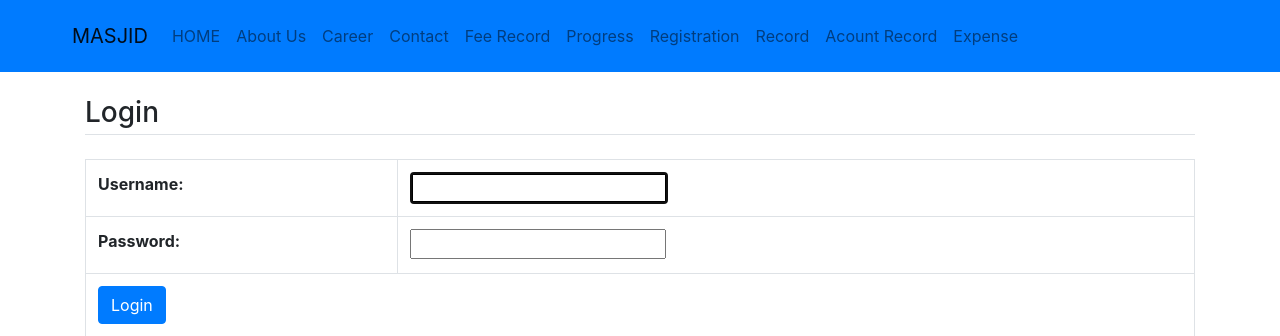
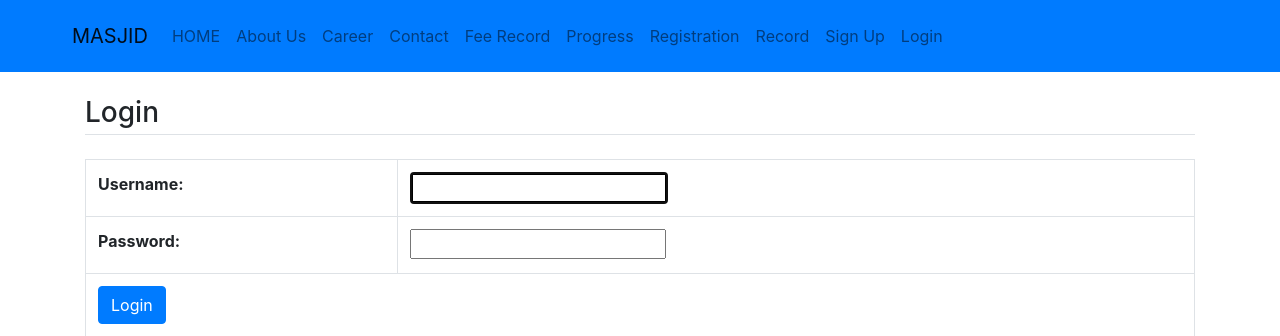
Before and after one commit to Bilal-Zafar786/ZahidBinSabitMasjid, a Django app: a page that uses App/templates/base.html in a window 1280 px wide. Shown: the top 336 px of the page. Run offline with Django 3.2, Linux system fonts and the light colour scheme; some libraries are stand-ins or nearby versions.

Commit message:
SignUp Login

```diff
--- a/App/templates/base.html
+++ b/App/templates/base.html
@@ -66,7 +66,7 @@ a:hover{
           </a>
         </li>
         <li class="nav-item">
-          <a href="" class="nav-link">
+          <a href="{% url 'emp' %}" class="nav-link">
               Registration
           </a>
         </li>
@@ -76,15 +76,23 @@ a:hover{
           </a>
         </li>
         <li class="nav-item">
-          <a href="" class="nav-link">
-              Acount Record
+          <a href="{% url 'signup' %}" class="nav-link">
+              Sign Up
           </a>
         </li>
+        {% if user.is_authenticated %}
         <li class="nav-item">
-          <a href="" class="nav-link">
-              Expense
+          <a href="{% url 'logout' %}" class="nav-link">
+              Logout
           </a>
         </li>
+        {% else %}
+        <li class="nav-item">
+          <a href="{% url 'login' %}" class="nav-link">
+              Login
+          </a>
+        </li>
+        {% endif %}
       </ul>
 
     </nav>
--- a/App/templates/show.html
+++ b/App/templates/show.html
@@ -24,7 +24,7 @@
         <td>{{ s.Admission_Date }}</td>
         <td>{{ s.Promised_Fee }}</td>
         <td>
-            <a href="/edit/{{ s.Roll_Number }}"><span class="glyphicon glyphicon-pencil" >Edit</span></a>
+<!--            <a href="/edit/{{ s.Roll_Number }}"><span class="glyphicon glyphicon-pencil" >Edit</span></a>-->
             <a href="/delete/{{ s.Roll_Number }}">Delete</a>
         </td>
     </tr>
--- a/Project/urls.py
+++ b/Project/urls.py
@@ -7,13 +7,13 @@ from django.conf import settings
 from django.conf.urls.static import static
 urlpatterns = [
     path('admin/', admin.site.urls),
-    path('emp', views.emp),
+    path('emp', views.emp,name='emp'),
     path('show',views.show,name='show'),
     path('edit/<int:id>', views.edit),
     path('update/<int:id>', views.update),
     path('accounts/signup', views.signup, name='signup'),
     path('delete/<int:id>', views.destroy),
-    path('accounts/', include('django.contrib.auth.urls')),
+    path('accounts/', include('django.contrib.auth.urls'),name="login"),
 ]
 if settings.DEBUG:
         urlpatterns += static(settings.MEDIA_URL,document_root=settings.MEDIA_ROOT)
```
